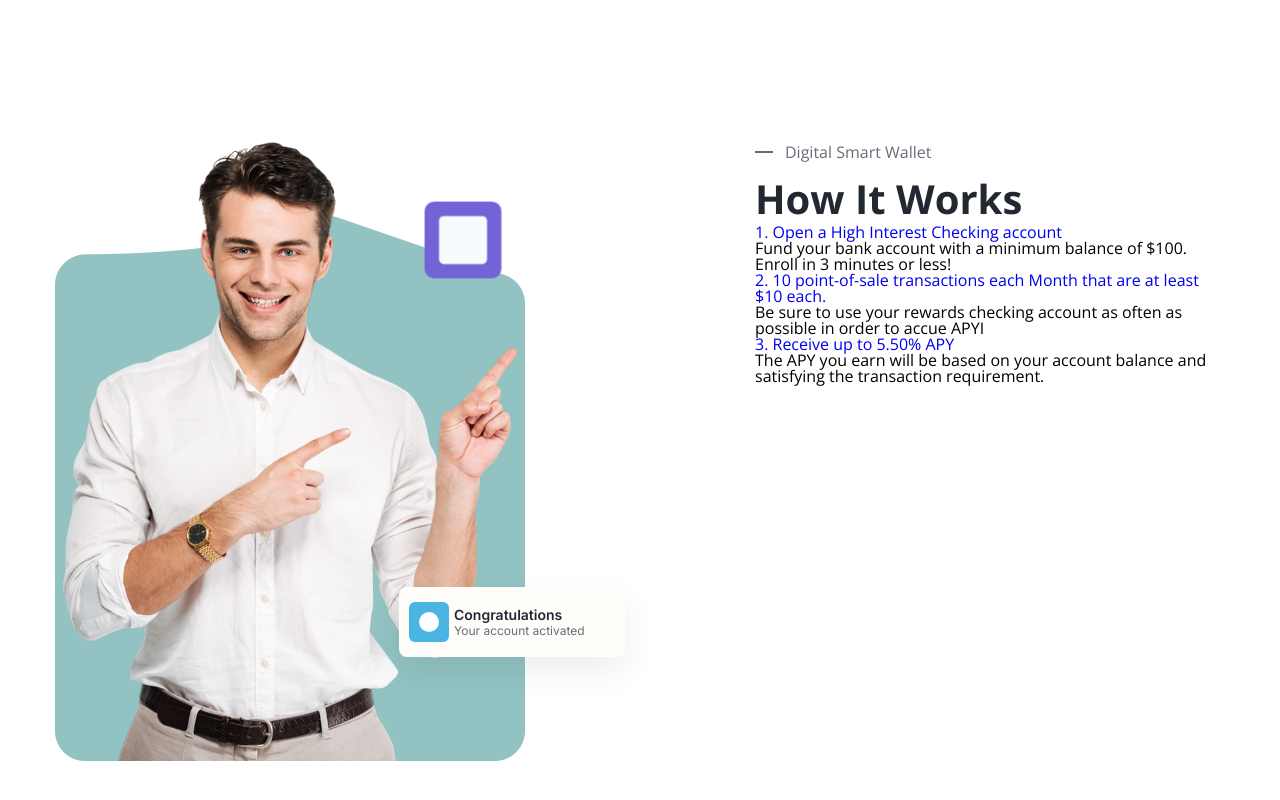
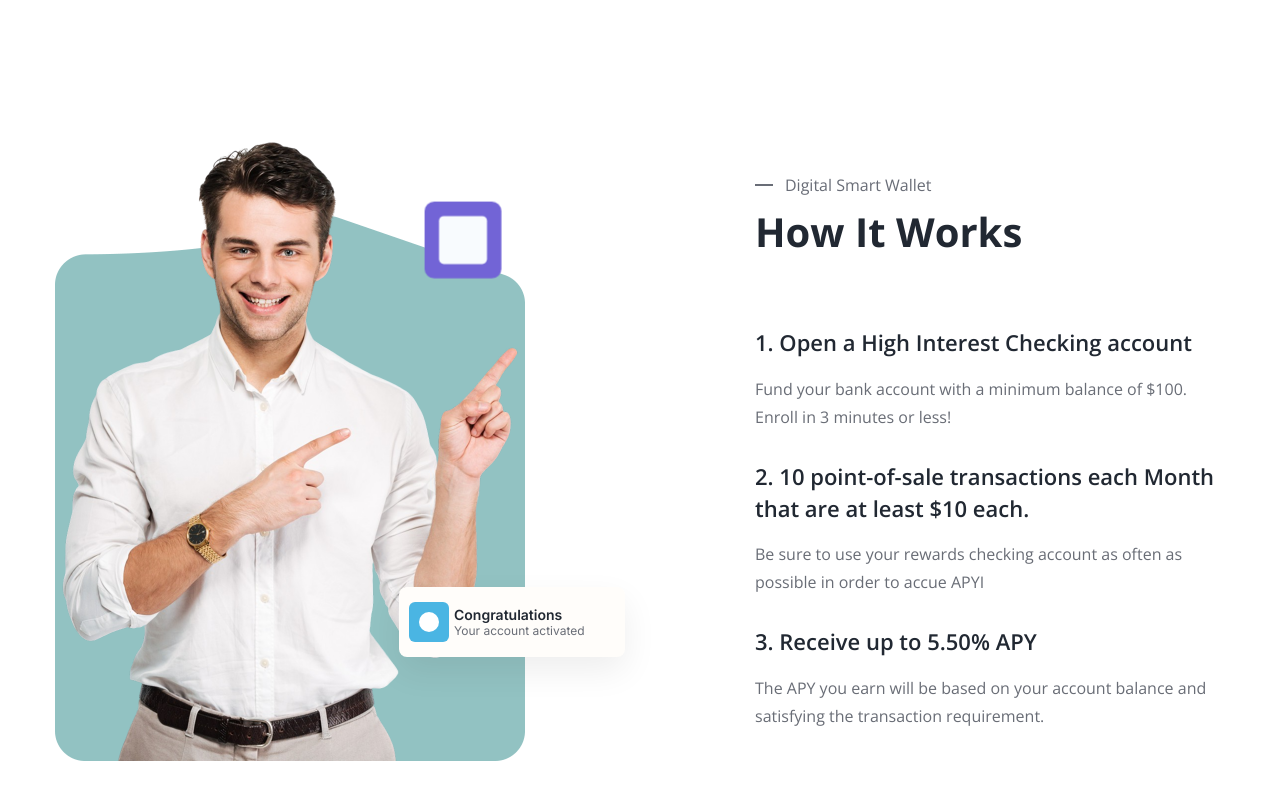
Before and after one commit to DangQui/htmlcss-project-5, a plain HTML site: page index.html in a window 1280 px wide. Shown: the part 750-1550 px from the top of the page. Drawn offline with nearby package versions, Linux system fonts and the light colour scheme.

Commit message:
Làm phần How It Works #2

```diff
--- a/assets/css/styles.css
+++ b/assets/css/styles.css
@@ -369,6 +369,7 @@ button {
     display: grid;
     grid-template-columns: repeat(2, 1fr);
     column-gap: 230px;
+    align-items: center;
 }
 
 .hiw__media {
@@ -483,6 +484,28 @@ button {
     line-height: normal;
 }
 
+.hiw__list {
+    margin-top: 70px;
+}
+
+.hiw-item:not(:first-child) {
+    margin-top: 30px;
+}
+
+.hiw-item__title {
+    color: #212832;
+    font-size: 2.2rem;
+    font-weight: 600;
+    line-height: 1.45;
+}
+
+.hiw-item__desc {
+    margin-top: 16px;
+    color: #696d76;
+    font-size: 1.6rem;
+    line-height: 1.75;
+}
+
 /* Keyframe */
 @keyframes float {
     0% {
```
